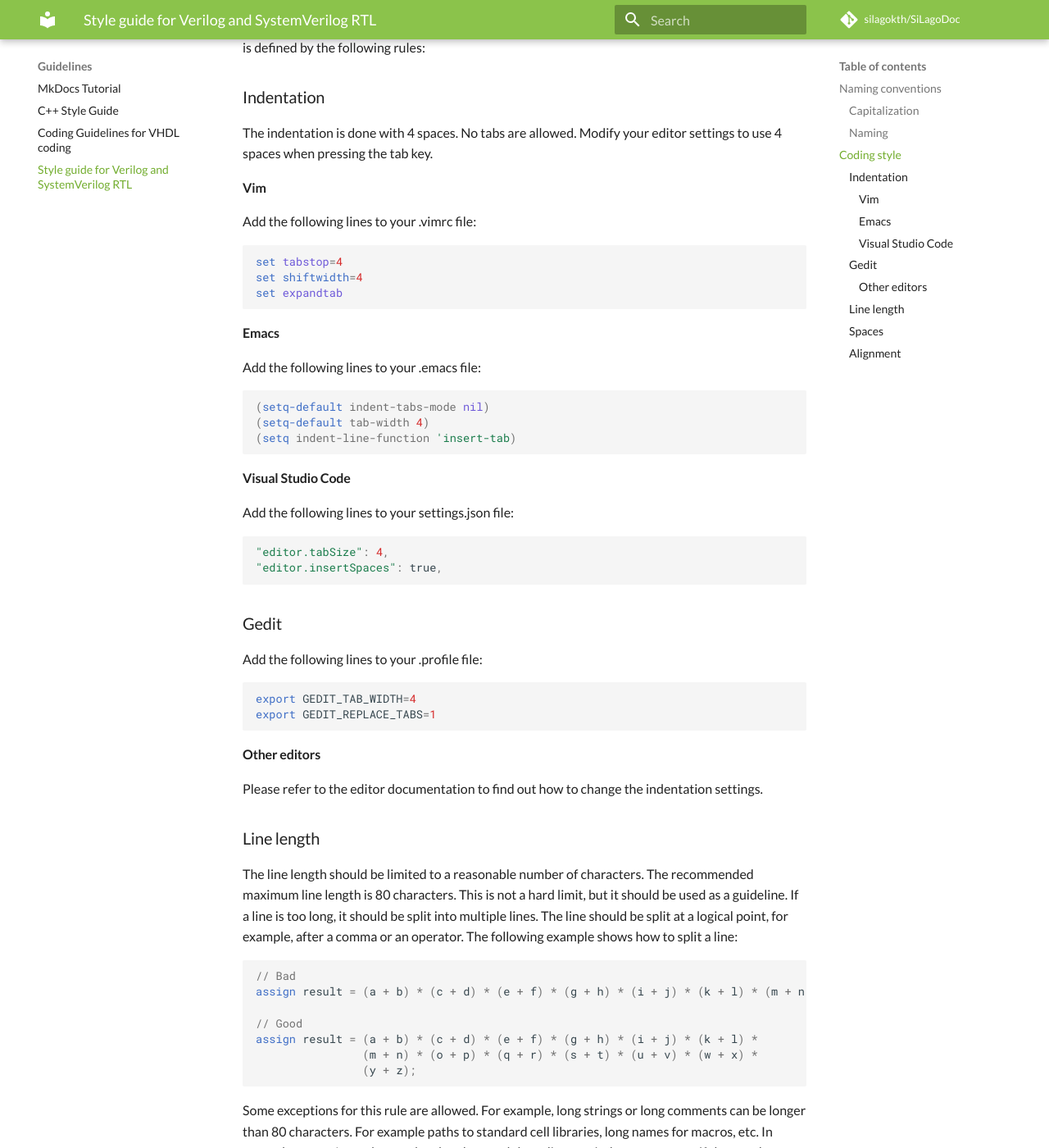
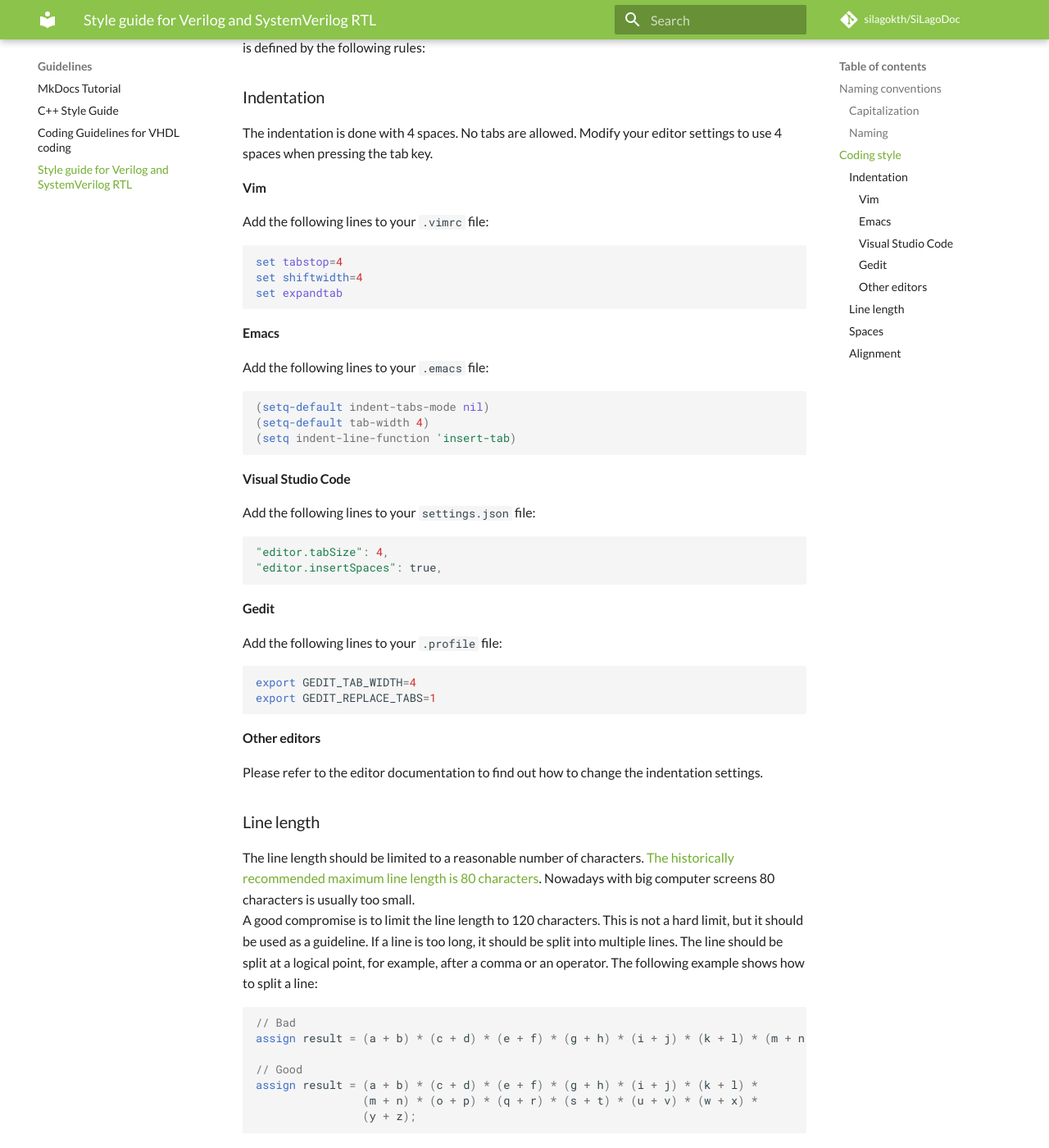
Before and after one commit to silagokth/SiLagoDoc, an MkDocs documentation site: the page built from docs/Guideline/Style-guide-Verilog.md, in a window 1280 px wide and 1400 px high, scrolled down 1458 px. Shown: the whole window at 82% size. Built offline with MkDocs 1.6.1 and Material for MkDocs 9.7.7, drawn with Linux system fonts in a browser that asks for light colours; comment, search, counter and statistics services are not loaded; some of the changed text lies outside the part shown.

Commit message:
minor changes

````diff
--- a/docs/Guideline/Style-guide-Verilog.md
+++ b/docs/Guideline/Style-guide-Verilog.md
@@ -14,23 +14,23 @@
 module My_Module (
     input Clk,
     input Rst,
-    input [7:0] DataInput,
-    output [7:0] RESULT
+    input [width-1:0] DataInput,
+    output [width-1:0] RESULT
 );
 
 // Good
 module my_module (
-    input        clk,
-    input        rst,
-    input  [7:0] data,
-    output [7:0] result
+    input              clk,
+    input              rst,
+    input  [WIDTH-1:0] data,
+    output [WIDTH-1:0] result
 );
 ```
 The only exception to this rule are macros that are originally written in upper case and thus shouldn't be changed. For example DesignWare/ChipWare, SRAM macros, etc.
 
 ### Naming
 Signals, modules, parameters and all design elements should be named with descriptive names. Try to avoid abbreviations unless for extremely common names, such as `clk`, `rst_n`, `ack`, etc.
-Remember that abreviations are not always clear. For example, `addr` could mean `address` or `adder`. The over-use of abbreviations can make the code difficult to read and understand, especially for people that are not familiar with the code. The following example shows how to use descriptive names:
+Remember that abreviations are not always clear. For example, addr could mean address or `adder`. The over-use of abbreviations can make the code difficult to read and understand, especially for people that are not familiar with the code. The following example shows how to use descriptive names:
 ```sv
 // Bad
 logic din;
@@ -52,7 +52,7 @@
 The indentation is done with 4 spaces. No tabs are allowed. Modify your editor settings to use 4 spaces when pressing the tab key.
 
 #### Vim
-Add the following lines to your .vimrc file:
+Add the following lines to your `.vimrc` file:
 ```vim
 set tabstop=4
 set shiftwidth=4
@@ -60,7 +60,7 @@
 ```
 
 #### Emacs
-Add the following lines to your .emacs file:
+Add the following lines to your `.emacs` file:
 ```elisp
 (setq-default indent-tabs-mode nil)
 (setq-default tab-width 4)
@@ -68,14 +68,14 @@
 ```
 
 #### Visual Studio Code
-Add the following lines to your settings.json file:
+Add the following lines to your `settings.json` file:
 ```sv
 "editor.tabSize": 4,
 "editor.insertSpaces": true,
 ```
 
-### Gedit
-Add the following lines to your .profile file:
+#### Gedit
+Add the following lines to your `.profile` file:
 ```sv
 export GEDIT_TAB_WIDTH=4
 export GEDIT_REPLACE_TABS=1
@@ -85,7 +85,10 @@
 Please refer to the editor documentation to find out how to change the indentation settings.
 
 ### Line length
-The line length should be limited to a reasonable number of characters. The recommended maximum line length is 80 characters. This is not a hard limit, but it should be used as a guideline. If a line is too long, it should be split into multiple lines. The line should be split at a logical point, for example, after a comma or an operator. The following example shows how to split a line:
+The line length should be limited to a reasonable number of characters. [The historically recommended maximum line length is 80 characters](https://softwareengineering.stackexchange.com/a/148678).
+Nowadays with big computer screens 80 characters is usually too small.
+A good compromise is to limit the line length to 120 characters.
+This is not a hard limit, but it should be used as a guideline. If a line is too long, it should be split into multiple lines. The line should be split at a logical point, for example, after a comma or an operator. The following example shows how to split a line:
 ```sv
 // Bad
 assign result = (a + b) * (c + d) * (e + f) * (g + h) * (i + j) * (k + l) * (m + n) * (o + p) * (q + r) * (s + t) * (u + v) * (w + x) * (y + z);
````
